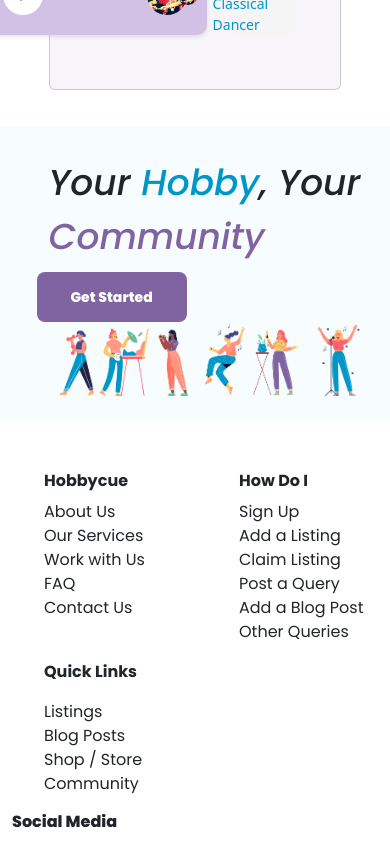
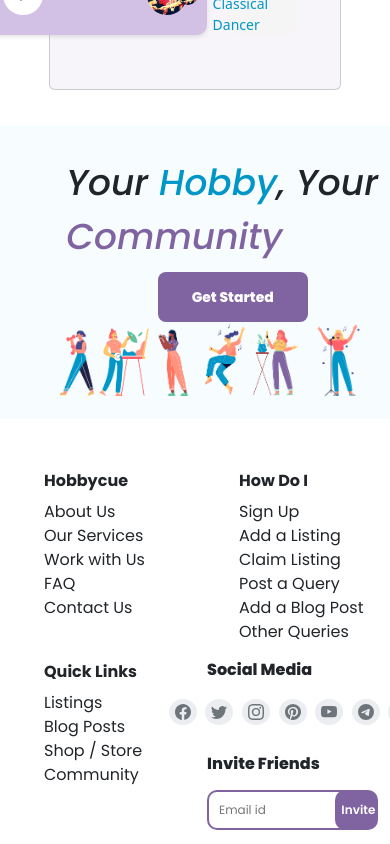
Before and after one commit to Dhvani365/Task1_ReactJS, a React (Create React App) app in the folder responsive-app/: page / in a window 390 px wide. Shown: the part 4080-4924 px from the top of the page. Built offline with nearby package versions, Linux system fonts and the light colour scheme; a web font is replaced by a local one.

Commit message:
Made a Landing Page

```diff
--- a/responsive-app/src/component/footer.css
+++ b/responsive-app/src/component/footer.css
@@ -27,6 +27,7 @@
     font-weight: 800;
     line-height: 30px;
     margin-top: 3%;
+    margin-left: 1%;
 }
 .footer-top-img{
     height: 50%;
@@ -55,7 +56,6 @@
     height: 50px;
     width: 100%;
     gap: 5%;
-    margin-left: -20px;
 }
 .social-media-btn{
     background-color: #EBEDF0;
@@ -72,13 +72,13 @@
     height: 40px;
     border: #8064A2 solid 2px;
     border-radius: 10px;
-    margin-left: -30px;
     font-family: Poppins;
     font-size: 12px;
     font-weight: 400;
     line-height: 16px;
     text-align: left;
     padding-left: 10px;
+    margin-top: 5%;
 }
 .footer-search-button{
     width: 25%;
@@ -92,6 +92,7 @@
     margin-left: -10px;
     background-color: #8064A2;
     border: none;
+    margin-top: 5%;
 }
 /* applying css to copyright container */
 .footer-bottom{
@@ -111,3 +112,12 @@
     text-align: center;
     margin-top: 2%;
 }
+
+/* resposiveness */
+@media (max-width: 768px) {
+    .footer-top-content {
+        flex-direction: column;
+        align-items: center;
+        text-align: center;
+    }
+}
--- a/responsive-app/src/component/footer.js
+++ b/responsive-app/src/component/footer.js
@@ -22,7 +22,7 @@
             {/* bottom container */}
             <Container className="footer-bottom-container" >
                 <Row className="footer-bottom-content">
-                    <Col>
+                    <Col xs={6} sm={3}>
                         <ul>
                             <li style={{marginBottom: "5%"}}><b>Hobbycue</b></li>
                             <li>About Us</li>
@@ -32,7 +32,7 @@
                             <li>Contact Us</li>
                         </ul>
                     </Col>
-                    <Col>
+                    <Col xs={6} sm={3}>
                         <ul>
                             <li style={{marginBottom: "5%"}}><b>How Do I</b></li>
                             <li>Sign Up</li>
@@ -43,7 +43,7 @@
                             <li>Other Queries</li>
                         </ul>
                     </Col>
-                    <Col>
+                    <Col xs={6} sm={3}>
                         <ul>
                             <li style={{marginBottom: "5%"}}><b>Quick Links</b></li>
                             <li>Listings</li>
@@ -52,7 +52,7 @@
                             <li>Community</li>
                         </ul>
                     </Col>
-                    <Col>
+                    <Col xs={6} sm={3}>
                         <h6 style={{fontWeight: 800}}>Social Media</h6>
                         <div className='social-media'>
                             <button className='social-media-btn'>
@@ -95,7 +95,7 @@
                         {/* search bar */}
                         <div className='footer-search-bar'>
                             <h6 style={{fontWeight: 800}}>Invite Friends</h6>
-                            <Form className="d-flex searchbar">
+                            <Form className="d-flex footer-searchbar">
                                 <input
                                     type="text"
                                     placeholder="Email id"
```
